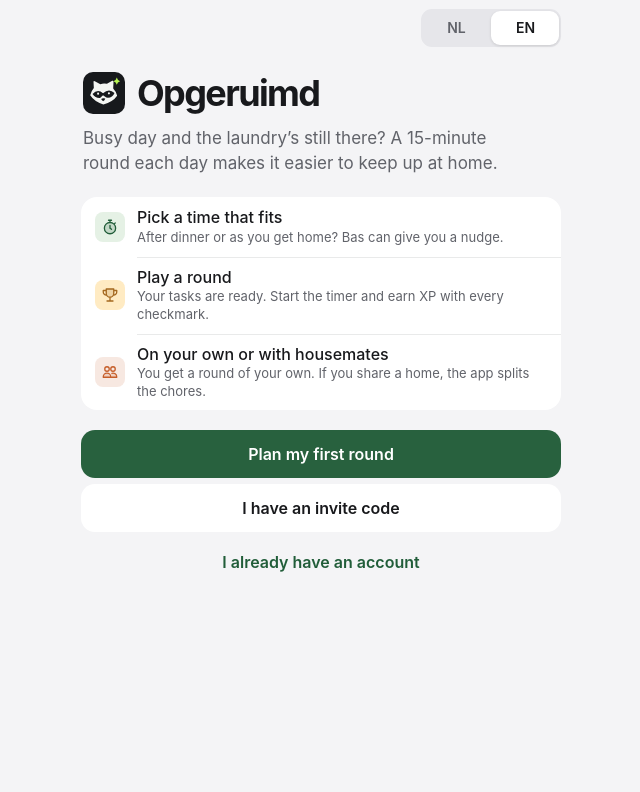
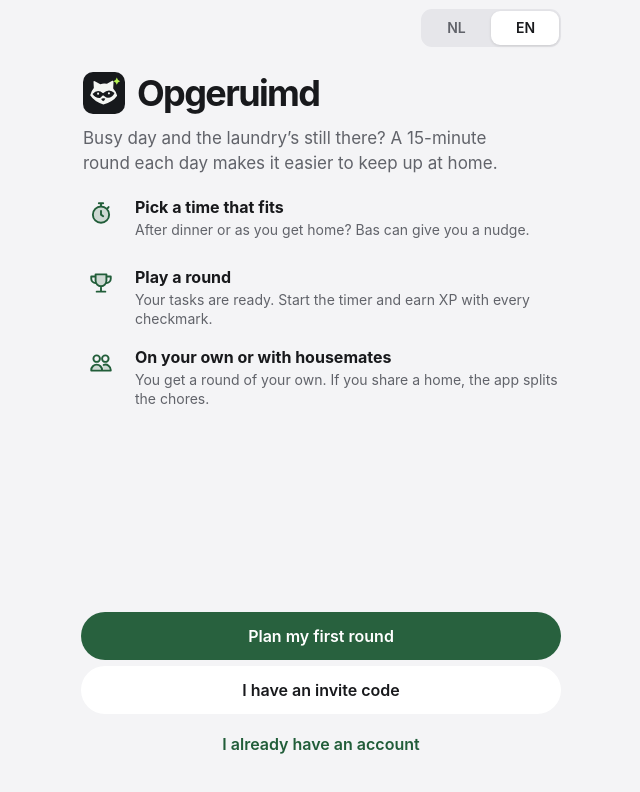
Before and after one commit to 5smgjvz6tv-netizen/opgeruimd, a React (Vite) app: page / in a window 1280 px wide. Shown: the top 792 px of the page, without its empty margins (319-959 px from the left). Built offline with nearby package versions, Linux system fonts and the light colour scheme.

Commit message:
Maak acties en rondevoortgang herkenbaar in welkom, dag en week

```diff
--- a/src/lib/push.ts
+++ b/src/lib/push.ts
@@ -17,9 +17,10 @@ const b64 = (s: string) => {
 export async function pushState(): Promise<'on' | 'off' | 'denied' | 'unsupported'> {
   if (!pushSupported) return 'unsupported'
   if (Notification.permission === 'denied') return 'denied'
+  if (Notification.permission !== 'granted') return 'off'
   const reg = await navigator.serviceWorker.getRegistration()
   const sub = await reg?.pushManager.getSubscription()
-  return sub && Notification.permission === 'granted' ? 'on' : 'off'
+  return sub ? 'on' : 'off'
 }
 
 /** Moet vanuit een tik worden aangeroepen (iOS-eis). */
--- a/src/screens/Onboard.tsx
+++ b/src/screens/Onboard.tsx
@@ -62,10 +62,10 @@ export function Onboard({ authed, userId, onDone }: { authed?: boolean; userId?:
               <h1>Opgeruimd</h1>
               <p className="ob-sub" style={{ marginTop: 0 }}>{t('app.tagline')}</p>
             </div>
-            <div className="list">
+            <div className="list welcome-features">
               <div className="row"><Ic name="timer" /><span className="row-main"><span className="row-title">{t('ob.w1')}</span><span className="row-sub">{t('ob.w1s')}</span></span></div>
-              <div className="row"><Ic name="trophy" tone="gold" /><span className="row-main"><span className="row-title">{t('ob.w2')}</span><span className="row-sub">{t('ob.w2s')}</span></span></div>
-              <div className="row"><Ic name="duo" tone="coral" /><span className="row-main"><span className="row-title">{t('ob.w3')}</span><span className="row-sub">{t('ob.w3s')}</span></span></div>
+              <div className="row"><Ic name="trophy"  /><span className="row-main"><span className="row-title">{t('ob.w2')}</span><span className="row-sub">{t('ob.w2s')}</span></span></div>
+              <div className="row"><Ic name="duo"  /><span className="row-main"><span className="row-title">{t('ob.w3')}</span><span className="row-sub">{t('ob.w3s')}</span></span></div>
             </div>
             <div className="ob-foot welcome-actions">
               <button className="btn primary block" onClick={() => { set({ path: 'new' }); setDir(1); setStep('you') }}>{t('ob.start')}</button>
--- a/src/screens/Today.tsx
+++ b/src/screens/Today.tsx
@@ -98,7 +98,7 @@ export function Today({ goSettings, goProgress, onLog }: { goSettings: () => voi
         ) : (
           <>
             <div className="round-head">
-              <Ring size={68} stroke={7} value={totalMin ? doneMin / totalMin : 0}>{allDone ? <Icon name="check" size={20} /> : `${doneItems.length}/${mine.length}`}</Ring>
+              <Ring size={68} stroke={7} value={doneItems.length / mine.length}>{allDone ? <Icon name="check" size={20} /> : `${doneItems.length}/${mine.length}`}</Ring>
               <div className="grow">
                 <h2>{allDone ? t('today.done') : running ? t('today.running') : t('today.round')}</h2>
                 <p className="row-sub">{allDone ? t('today.doneSub', { xp: earnedXp, min: doneMin })
@@ -122,10 +122,6 @@ export function Today({ goSettings, goProgress, onLog }: { goSettings: () => voi
               </div>
             )}
 
-            <ul className="tasks">
-              {mine.map((i) => <TaskRow key={i.id} item={i} onToggle={(el) => toggle(i, el)} onMore={() => setMenu(i)} />)}
-            </ul>
-
             {(!allDone || running) && (
               <div className="btn-row">
                 {running ? (
@@ -142,6 +138,10 @@ export function Today({ goSettings, goProgress, onLog }: { goSettings: () => voi
                 )}
               </div>
             )}
+            <ul className="tasks">
+              {mine.map((i) => <TaskRow key={i.id} item={i} onToggle={(el) => toggle(i, el)} onMore={() => setMenu(i)} />)}
+            </ul>
+
           </>
         )}
 
--- a/src/screens/Together.tsx
+++ b/src/screens/Together.tsx
@@ -1,6 +1,6 @@
 import { useState } from 'react'
 import { addDays, localDate } from '../../supabase/functions/_shared/planner'
-import { Avatar, Ic, XpBar } from '../components/Bits'
+import { Avatar, Ic, Ring, XpBar } from '../components/Bits'
 import { Icon } from '../components/Icon'
 import { useApp, type Member } from '../lib/data'
 import { haptic, sound } from '../lib/feel'
@@ -54,8 +54,17 @@ export function Together() {
           {short.map((l, i) => {
             const day = addDays(ws, i)
             const st = dayState(d, day)
-            return <div key={l} className={'wd ' + st + (day === localDate() ? ' today' : '')}><span>{l}</span>
-              <i>{st === 'done' ? <Icon name="check" size={16} /> : st === 'rest' ? <Icon name="leaf" size={15} /> : st === 'partial' ? <Icon name="minus" size={14} /> : null}</i></div>
+            const items = d.items.filter((item) => item.date === day)
+            const done = items.filter((item) => item.status === 'done').length
+            const label = st === 'rest' ? t('today.rest') : `${done}/${items.length}`
+            return <div key={day} className={'wd ' + st + (day === localDate() ? ' today' : '')}
+              role="img" aria-label={`${list('days.long')[i]} · ${label}`}>
+              <span>{l}</span>
+              <Ring size={30} stroke={4} value={items.length && st !== 'rest' ? done / items.length : 0}>
+                {st === 'done' && <Icon name="check" size={15} />}
+                {st === 'rest' && <Icon name="leaf" size={14} />}
+              </Ring>
+            </div>
           })}
         </div>
         <p className="group-f">{t('prog.streakSub')}</p>
--- a/src/styles.css
+++ b/src/styles.css
@@ -191,11 +191,9 @@ button.row:active { background: var(--fill); }
 .crown { color: var(--gold); }
 .week-dots { display: grid; grid-template-columns: repeat(7, 1fr); gap: 6px; padding: 14px; }
 .wd { display: flex; flex-direction: column; align-items: center; gap: 6px; font-size: 12px; color: var(--muted); font-weight: 600; }
-.wd i { width: 30px; height: 30px; border-radius: 50%; display: grid; place-items: center; font-style: normal; background: var(--fill); color: var(--faint); }
-.wd.done i { background: var(--brand); color: #fff; }
-.wd.partial i { background: var(--brand-soft); color: var(--brand-ink); }
-.wd.rest i { background: var(--gold-soft); color: var(--gold); }
-.wd.today span { color: var(--text); }
+.wd > span { min-width: 24px; text-align: center; border-radius: 20px; }
+.wd.today > span { background: var(--brand-soft); color: var(--brand-ink); }
+.wd.rest .ring-label { color: var(--muted); }
 .badges { display: grid; grid-template-columns: repeat(3, 1fr); }
 .badge { display: flex; flex-direction: column; align-items: center; text-align: center; gap: 4px; padding: 14px 6px 12px; border-right: 1px solid var(--line); border-bottom: 1px solid var(--line); }
 .badge:nth-child(3n) { border-right: 0; }
@@ -352,3 +350,19 @@ button.row:active { background: var(--fill); }
 .round-head h2 { font-size: 21px; letter-spacing: -.025em; }
 .challenge .xpbar i { background: var(--brand); }
 .coach { background: var(--card); color: var(--text); }
+
+.welcome-features { display: grid; gap: 18px; background: transparent; box-shadow: none; overflow: visible; }
+.welcome-features .row { padding: 0 2px; gap: 16px; align-items: start; }
+.welcome-features .row + .row::before { content: none; }
+.welcome-features .ic { background: transparent; color: var(--brand-ink); height: 32px; width: 36px; }
+.welcome-features .glyph { width: 26px; height: 26px; }
+.welcome-features .row-title { font-weight: 650; }
+.welcome-features .row-sub { margin-top: 2px; font-size: 14px; }
+.welcome-actions { margin-top: auto; padding-top: 8px; }
+.welcome-actions .btn { border-radius: 100px; }
+.round .btn-row + .tasks { margin-top: 12px; }
+.tabbar button { min-height: 44px; justify-content: center; }
+@media (prefers-color-scheme: dark) {
+  :root { --bg: #101113; --card: #202124; --fill: #292a2d; --fill-2: #35363a; --muted: #abacb1; --glass: rgba(34,35,38,.9); }
+  .tab-ind { background: #111214; }
+}
```
